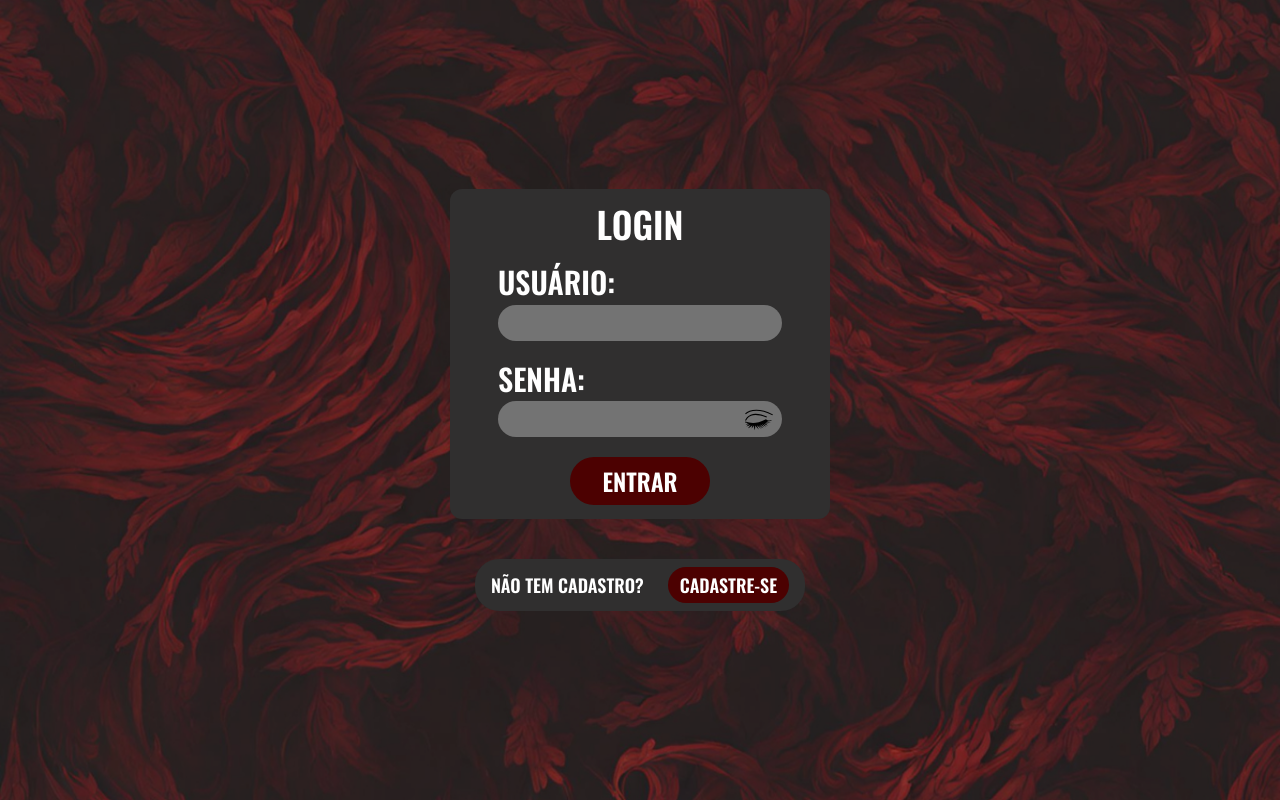
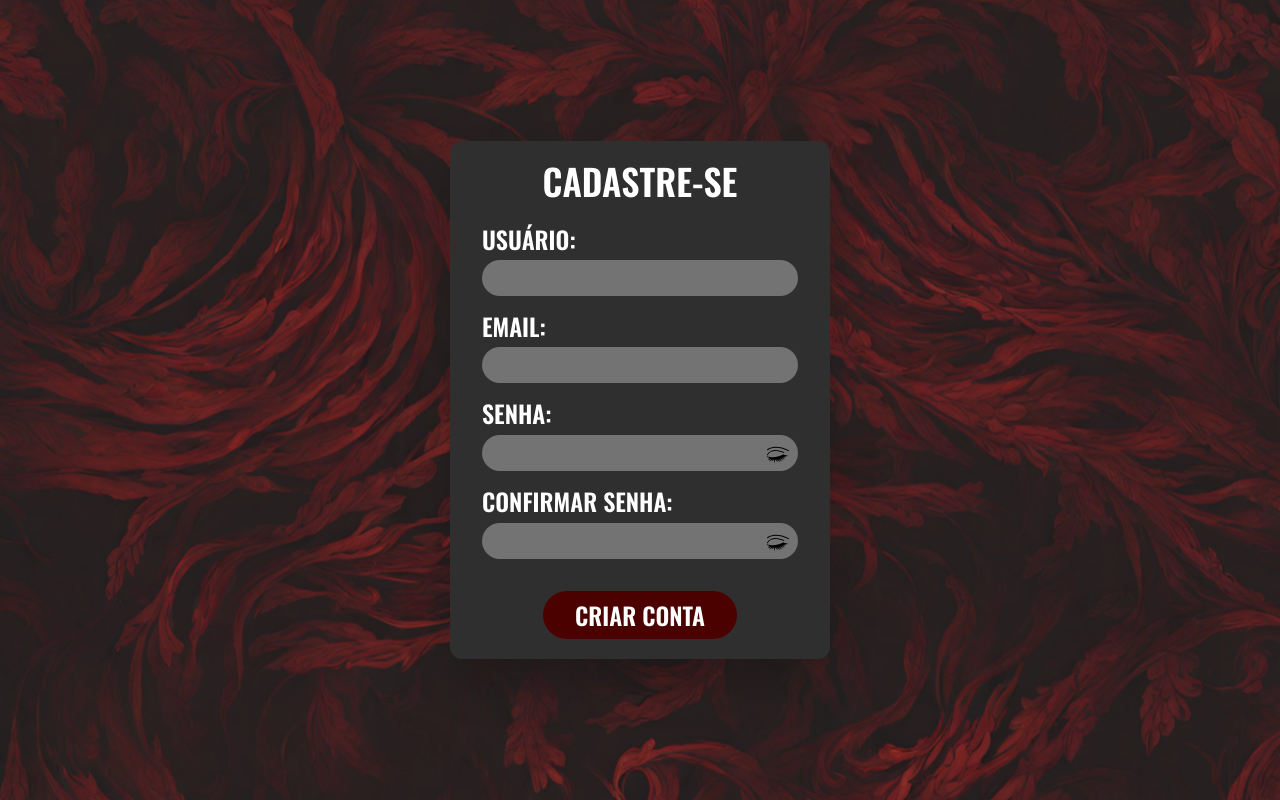
Before and after one commit to quarerma/opFichaRPG-frontend, a React (Vite) app: page /create-account in a window 1280 px wide. Built offline with nearby package versions, Linux system fonts and the light colour scheme.

Commit message:
signup page

```diff
--- a/package.json
+++ b/package.json
@@ -13,7 +13,8 @@
     "react": "^18.2.0",
     "react-dom": "^18.2.0",
     "react-icons": "^5.0.1",
-    "react-router-dom": "^6.22.3"
+    "react-router-dom": "^6.22.3",
+    "zod": "^3.22.4"
   },
   "devDependencies": {
     "@types/react": "^18.2.56",
--- a/src/main.tsx
+++ b/src/main.tsx
@@ -1,10 +1,29 @@
-import React from "react";
 import ReactDOM from "react-dom/client";
-import App from "./App.tsx";
+
 import "./index.css";
+import {
+  Navigate,
+  RouterProvider,
+  createBrowserRouter,
+} from "react-router-dom";
+import Login from "./pages/LoginPage.tsx";
+import { CreateAccount } from "./pages/CreateAccount.tsx";
+
+const router = createBrowserRouter([
+  {
+    path: "/login",
+    element: <Login />,
+  },
+  {
+    path: "/",
+    element: <Navigate to="/login" />,
+  },
+  {
+    path: "create-account",
+    element: <CreateAccount />,
+  },
+]);
 
 ReactDOM.createRoot(document.getElementById("root")!).render(
-  <React.StrictMode>
-    <App />
-  </React.StrictMode>
+  <RouterProvider router={router} />
 );
--- /dev/null
+++ b/src/pages/CreateAccount.tsx
@@ -0,0 +1,233 @@
+import { FormEvent, useEffect, useState } from "react";
+import bg from "../assets/bg.png";
+import { GiBleedingEye } from "react-icons/gi";
+import { GiEyelashes } from "react-icons/gi";
+import { z } from "zod";
+import { useNavigate } from "react-router-dom";
+
+// type CreateAccountProps = {
+//   userName: string;
+//   email: string;
+//   password: string;
+// };
+
+const emailSchema = z.string().email();
+
+export const CreateAccount = () => {
+  const [showPassword, setShowPassword] = useState(false);
+  const [showConfirmPassword, setShowConfirmPassword] = useState(false);
+
+  const [userName, setUserName] = useState("");
+  const [email, setEmail] = useState("");
+  const [password, setPassword] = useState("");
+  const [confirmPassword, setConfirmPassword] = useState("");
+
+  const [userNameError, setUserNameError] = useState("");
+  const [emailError, setEmailError] = useState("");
+  const [passwordError, setPasswordError] = useState(true);
+  const [confirmPasswordError, setConfirmPasswordError] = useState(true);
+  const [error, setError] = useState("");
+  //const [loading, setLoading] = useState(false);
+
+  const navigate = useNavigate();
+
+  useEffect(() => {
+    const validateUserName = () => {
+      setUserNameError("");
+      if (userName.length < 5) {
+        setUserNameError("Nome muito curto! Mínimo de 5 caracteres.");
+      }
+    };
+    validateUserName();
+  }, [userName]);
+
+  useEffect(() => {
+    setEmailError("");
+    const validateEmail = () => {
+      try {
+        emailSchema.parse(email);
+      } catch (e) {
+        setEmailError("Email inválido!");
+      }
+    };
+    validateEmail();
+  }, [email]);
+
+  useEffect(() => {
+    setPasswordError(false);
+    setConfirmPasswordError(false);
+    const validatePasswords = () => {
+      if (password.length < 7) {
+        setPasswordError(true);
+      }
+    };
+    validatePasswords();
+  }, [password]);
+
+  useEffect(() => {
+    setErrorsNull();
+  }, []);
+
+  const setErrorsNull = () => {
+    console.log("setting errors to null");
+    setUserNameError("");
+    setEmailError("");
+    setPasswordError(false);
+    setError("");
+  };
+
+  const onSubmit = (e: FormEvent<HTMLFormElement>) => {
+    e.preventDefault();
+    setConfirmPasswordError(false);
+    if (password !== confirmPassword) {
+      setConfirmPasswordError(true);
+    }
+    if (!userName || !email || !password || !confirmPassword) {
+      setError("Preencha todos os campos!");
+    }
+    if (
+      userNameError ||
+      emailError ||
+      passwordError ||
+      confirmPasswordError ||
+      error
+    ) {
+      return;
+    }
+
+    try {
+      //const response = await api.post("/users", { userName, email, password });
+      //console.log(response);
+    } catch (err) {
+      setError("Erro ao cadastrar usuário!");
+      return;
+    }
+    navigate("/login");
+  };
+
+  const toggleConfirmPasswordVisibility = () => {
+    setShowConfirmPassword(!showConfirmPassword);
+  };
+
+  const togglePasswordVisibility = () => {
+    setShowPassword(!showPassword);
+  };
+
+  return (
+    <div className="h-screen w-screen flex flex-col">
+      <div className=" z-10 my-auto justify-center ">
+        <div className=" flex flex-col items-center justify-center text-white font-bold font-oswald">
+          <div className=" gap-y-3  w-[380px] max-sm:w-[300px] h-fit py-5 rounded-xl bg-login-gray shadow-2xl px-8 max-sm:px-5">
+            <div className="w-full h-full items-center justify-center flex flex-col">
+              <h1 className=" text-white text-center w-full text-4xl mb-5 ">
+                CADASTRE-SE
+              </h1>
+              <form
+                onSubmit={onSubmit}
+                className="flex flex-col gap-y-3 w-full items-center"
+              >
+                <div className="flex-col text-[1.5rem] w-full">
+                  <h1>USUÁRIO:</h1>
+                  <input
+                    type="text"
+                    value={userName}
+                    onChange={(e) => setUserName(e.target.value)}
+                    className="text-black p-2 rounded-3xl h-[36px] bg-input-gray text-lg w-full focus:outline-none focus:ring focus:ring-black"
+                  />
+                  {userNameError && (
+                    <span className="text-red-500 text-sm mt-1">
+                      {userNameError}
+                    </span>
+                  )}
+                </div>
+                <div className="flex-col text-[1.5rem] w-full">
+                  <h1>EMAIL:</h1>
+                  <input
+                    type="text"
+                    value={email}
+                    onChange={(e) => setEmail(e.target.value)}
+                    className="text-black p-2 rounded-3xl h-[36px] bg-input-gray text-lg w-full focus:outline-none focus:ring focus:ring-black"
+                  />
+                  {emailError && (
+                    <span className="text-red-500 text-sm mt-1">
+                      {emailError}
+                    </span>
+                  )}
+                </div>
+                <div className="flex-col text-[1.5rem] w-full">
+                  <h1 className="mb-1">SENHA:</h1>
+                  <div className="flex relative h-full justify-center">
+                    <input
+                      value={password.trim()}
+                      onChange={(e) => setPassword(e.target.value)}
+                      type={showPassword ? "text" : "password"}
+                      className="text-black p-2 rounded-3xl h-[36px] bg-input-gray text-lg w-full focus:outline-none focus:ring focus:ring-black"
+                    />
+                    {showPassword ? (
+                      <GiBleedingEye
+                        className="absolute top-0 right-0 mt-2 mr-2 cursor-pointer"
+                        onClick={togglePasswordVisibility}
+                        style={{ color: "black" }}
+                      />
+                    ) : (
+                      <GiEyelashes
+                        className="absolute top-0 right-0 mt-2 mr-2 cursor-pointer"
+                        onClick={togglePasswordVisibility}
+                        style={{ color: "black" }}
+                      />
+                    )}
+                  </div>
+                  {passwordError && (
+                    <span className="text-red-500 text-sm mt-1">
+                      Senha pequena! Mínimo de 7 caracteres.
+                    </span>
+                  )}
+                </div>
+                <div className="flex-col text-[1.5rem] w-full">
+                  <h1 className="mb-1">CONFIRMAR SENHA:</h1>
+                  <div className="flex relative h-full justify-center">
+                    <input
+                      value={confirmPassword}
+                      onChange={(e) => setConfirmPassword(e.target.value)}
+                      type={showConfirmPassword ? "text" : "password"}
+                      className="text-black p-2 rounded-3xl h-[36px] bg-input-gray text-lg w-full focus:outline-none focus:ring focus:ring-black"
+                    />
+                    {showConfirmPassword ? (
+                      <GiBleedingEye
+                        className="absolute top-0 right-0 mt-2 mr-2 cursor-pointer"
+                        onClick={toggleConfirmPasswordVisibility}
+                        style={{ color: "black" }}
+                      />
+                    ) : (
+                      <GiEyelashes
+                        className="absolute top-0 right-0 mt-2 mr-2 cursor-pointer"
+                        onClick={toggleConfirmPasswordVisibility}
+                        style={{ color: "black" }}
+                      />
+                    )}
+                  </div>
+                  {confirmPasswordError && (
+                    <span className="text-red-500 text-sm mt-1">
+                      Senhas diferem!
+                    </span>
+                  )}
+                </div>
+                <button
+                  type="submit"
+                  className="text-2xl mt-5 bg-red-bordo hover:bg-red-900 duration-300 transition-colors w-fit p-2 px-8 rounded-3xl"
+                >
+                  CRIAR CONTA
+                </button>
+              </form>
+              {error && <p className="text-red-500 text-sm mt-1">{error}</p>}
+            </div>
+          </div>
+        </div>
+      </div>
+      <img src={bg} className="w-screen h-screen fixed z-0" />
+      <div className="w-screen h-screen bg-black-filter opacity-[39%] fixed z-0" />
+    </div>
+  );
+};
+
+export default CreateAccount;
--- a/src/App.tsx
+++ b/src/pages/LoginPage.tsx
@@ -1,9 +1,10 @@
 import { useState } from "react";
-import bg from "./assets/bg.png";
+import bg from "../assets/bg.png";
 import { GiBleedingEye } from "react-icons/gi";
 import { GiEyelashes } from "react-icons/gi";
+import { Link } from "react-router-dom";
 
-function App() {
+function Login() {
   const [showPassword, setShowPassword] = useState(false);
 
   const togglePasswordVisibility = () => {
@@ -58,9 +59,12 @@ function App() {
           </div>
           <div className="bg-login-gray mt-10 w-fit px-4 flex items-center justify-center text-lg p-2 rounded-3xl gap-x-3 text-center">
             <h1>NÃO TEM CADASTRO?</h1>
-            <button className="bg-red-bordo p-1 px-3 rounded-3xl ml-3 hover:bg-red-900 duration-300 transition-colors ">
+            <Link
+              to={"/create-account"}
+              className="bg-red-bordo p-1 px-3 rounded-3xl ml-3 hover:bg-red-900 duration-300 transition-colors "
+            >
               CADASTRE-SE
-            </button>
+            </Link>
           </div>
         </div>
       </div>
@@ -70,4 +74,4 @@ function App() {
   );
 }
 
-export default App;
+export default Login;
```
Also changed, not shown: 1 other file (tests, documents, lock files or other folders).
